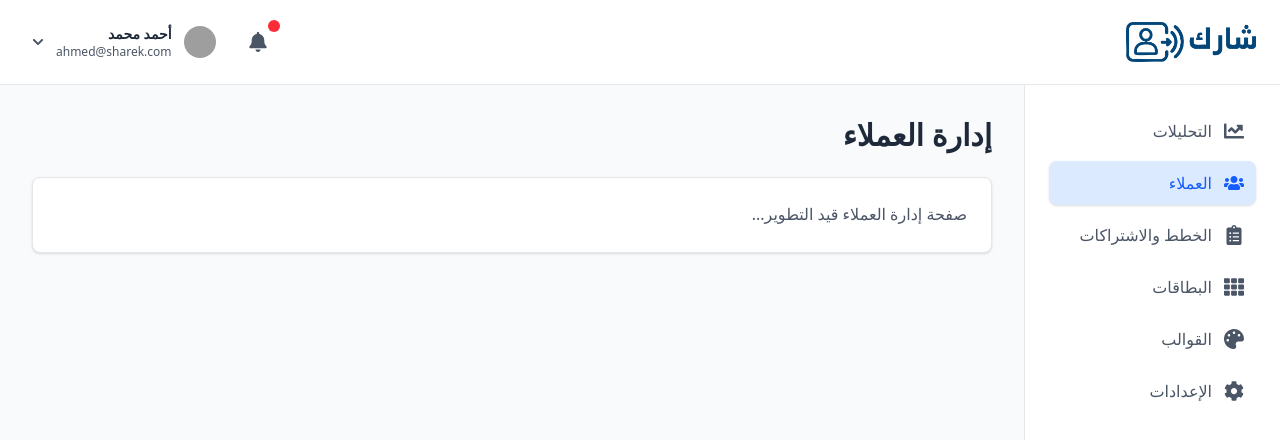
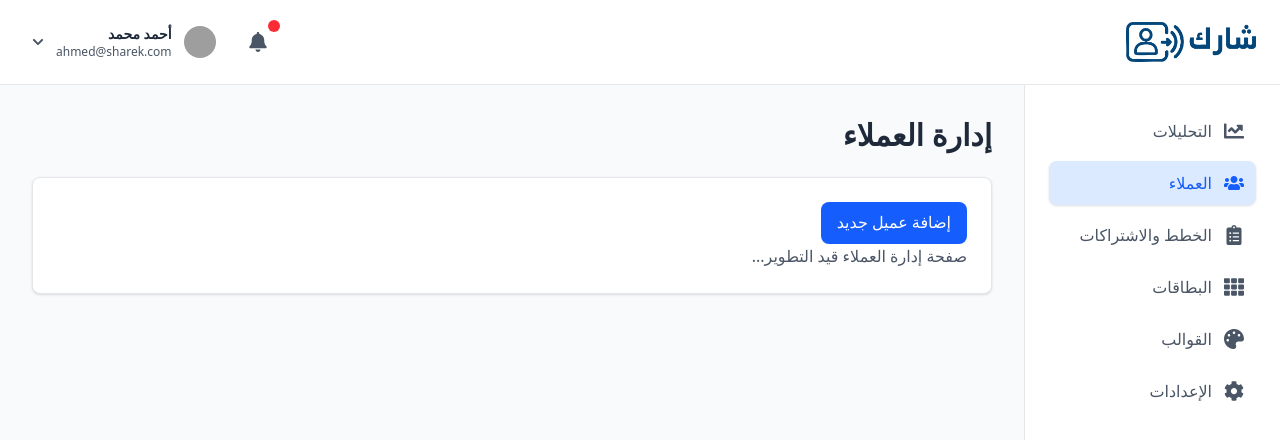
Before and after one commit to kelentooooon/Sharek, a React (Vite) app: page /dashboard/customers in a window 1280 px wide. Shown: the top 440 px of the page. Built offline with nearby package versions, Linux system fonts and the light colour scheme; grey boxes are pictures that could not be loaded.

Commit message:
add botton in dashboard

```diff
--- a/src/App.jsx
+++ b/src/App.jsx
@@ -23,7 +23,6 @@ function App() {
         <Route element={<Layout />}>
           <Route path='/' element={<Home />} />
           <Route path='/create-card' element={<CreateCard />} />
-          <Route path='/digital-business-cards' element={<CreateBusinessCard />} />
         </Route>
           <Route path='/login' element={<Login />} />
           <Route path='/register' element={<Register />} />
@@ -31,6 +30,7 @@ function App() {
           <Route path='/dashboard' element={<DashboardHome />} />
           <Route path='/dashboard/plans' element={<Plans />} />
           <Route path='/dashboard/customers' element={<Customers />} />
+          <Route path='/digital-business-cards' element={<CreateBusinessCard />} />
           <Route path='/dashboard/cards' element={<Cards />} />
           <Route path='/dashboard/settings' element={<Settings />} />
           <Route path='/dashboard/themes' element={<TestTemes />} />
--- a/src/pages/dashboard/Customers.jsx
+++ b/src/pages/dashboard/Customers.jsx
@@ -1,12 +1,23 @@
-import React from 'react';
-import DashboardLayout from '../../layout/DashboardLayout';
+import React from "react";
+import { Link } from "react-router-dom";
+import DashboardLayout from "../../layout/DashboardLayout";
 
 const Customers = () => {
   return (
     <DashboardLayout activeItem="العملاء">
-      <h1 className="text-2xl sm:text-3xl font-bold text-gray-800 mb-4 sm:mb-6">إدارة العملاء</h1>
+      <h1 className="text-2xl sm:text-3xl font-bold text-gray-800 mb-4 sm:mb-6">
+        إدارة العملاء
+      </h1>
 
       <div className="bg-white p-4 sm:p-6 rounded-lg shadow-sm border border-gray-200">
+        <Link
+          to="/digital-business-cards"
+          className="text-blue-600 hover:underline "
+        >
+          <button className="px-4 py-2 bg-blue-600 text-white rounded-lg hover:bg-blue-700 transition-colors">
+            إضافة عميل جديد
+          </button>
+        </Link>
         <p className="text-gray-600">صفحة إدارة العملاء قيد التطوير...</p>
       </div>
     </DashboardLayout>
```
